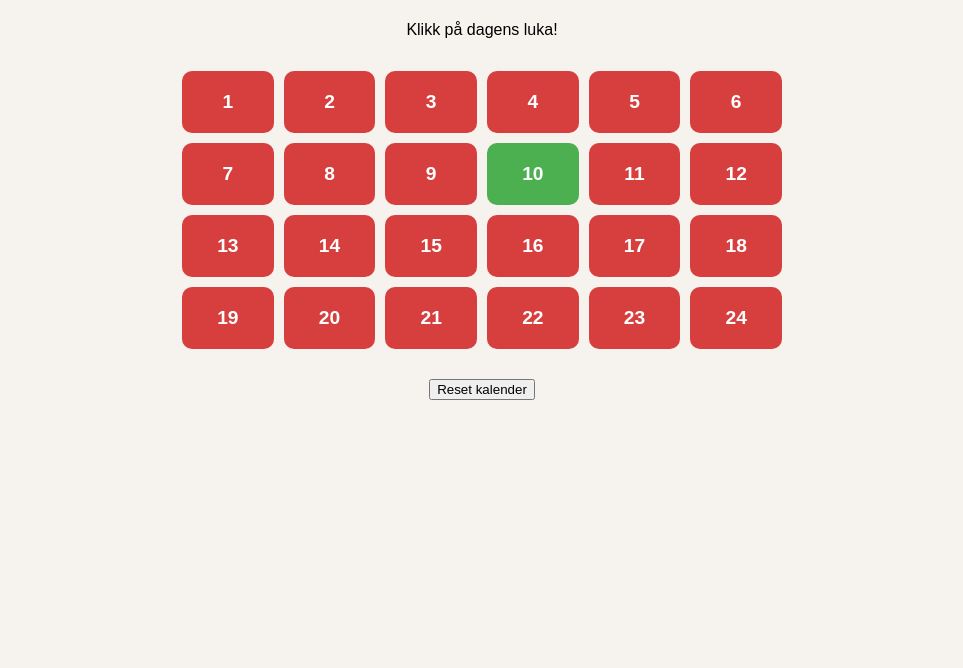
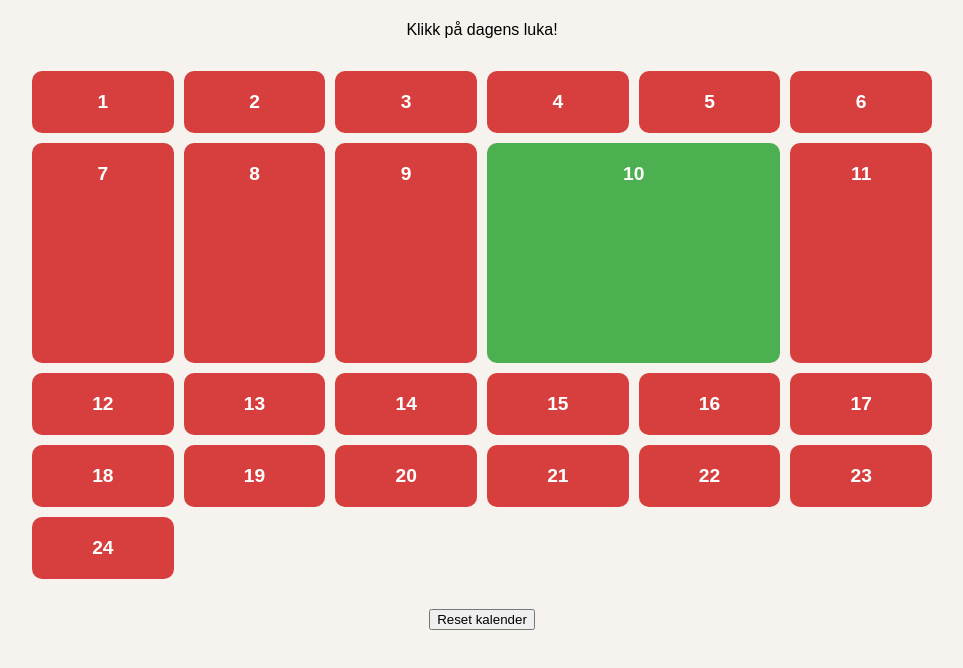
Before and after one commit to emmaowaage/Adventskalender-2025, a plain HTML site: page Karia/karia.html in a window 1280 px wide. Both pictures are taken after a click on the element "10". Shown: the part 100-768 px from the top of the page, without its empty margins (158-1121 px from the left). Drawn offline with Linux system fonts and the light colour scheme.

Commit message:
Endra lukene større

```diff
--- a/style.css
+++ b/style.css
@@ -19,7 +19,7 @@ p {
   display: grid;
   grid-template-columns: repeat(6, 1fr);
   gap: 10px;
-  max-width: 600px;
+  max-width: 900px;
   margin: 30px auto;
 }
 
@@ -102,6 +102,11 @@ p {
   cursor: default;
   box-shadow: none;
   animation: none;
+  background-size: cover;
+  background-position: center;
+  grid-column: span 2; /* åpne luker blir dobbelt så brede */
+  height: 180px;
+  border-radius: 10px;
 }
 
 /* Glød-animasjon for tilgjengelige luker */
```
